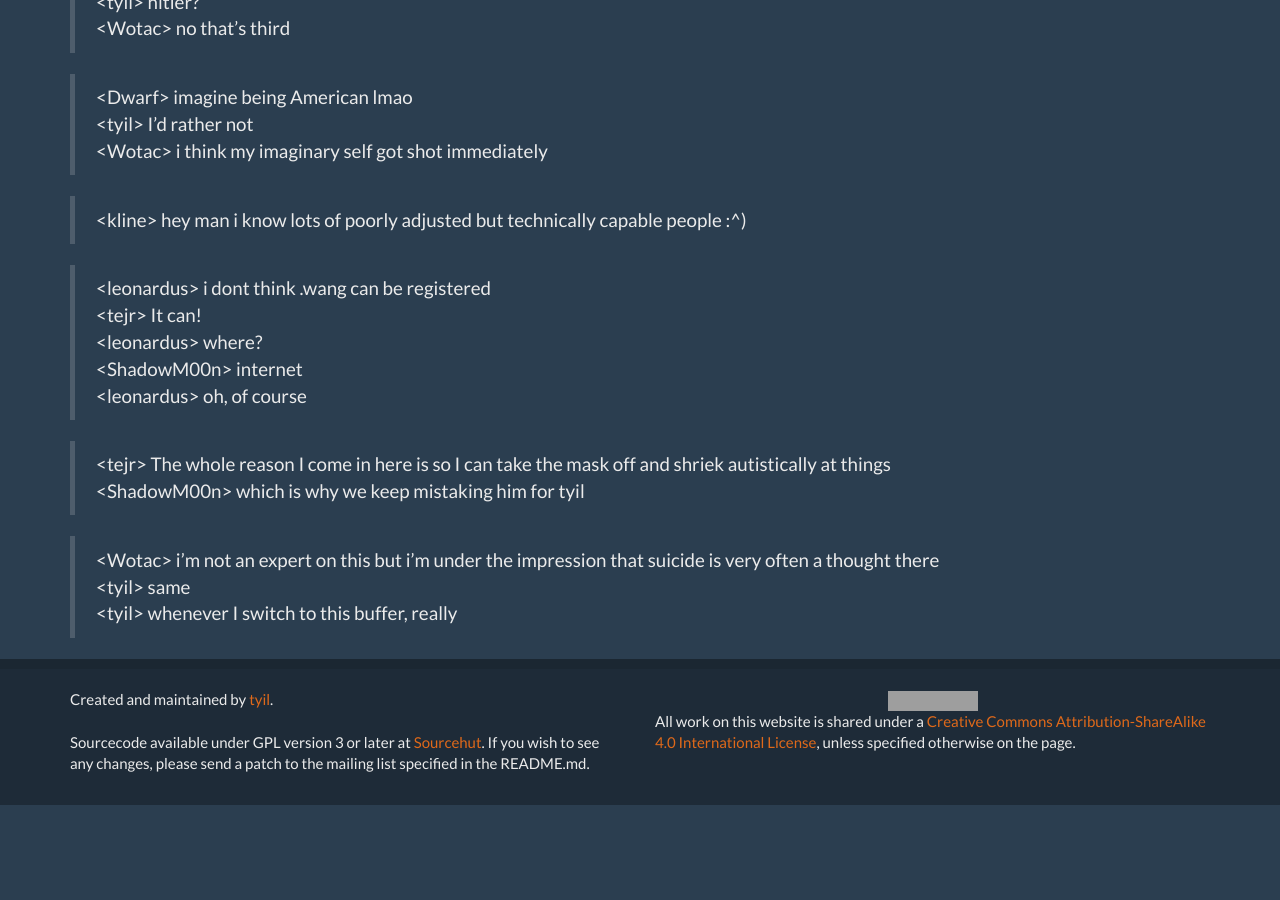
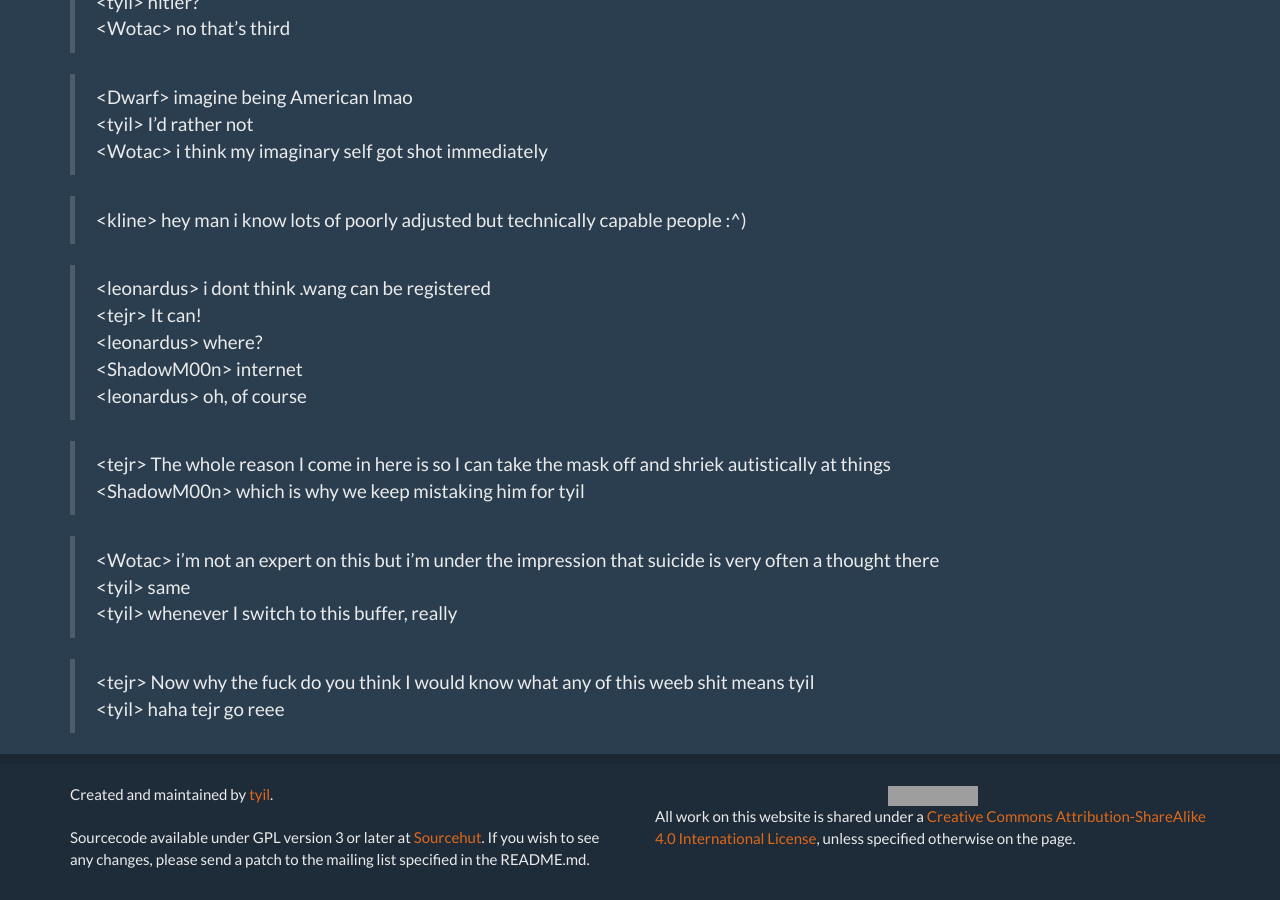
Before and after one commit to scriptkitties/fglt, a Jekyll site: the page built from irc.md, in a window 1280 px wide and 900 px high, scrolled down 1592 px. Built offline with Jekyll 4.4.1, drawn with Linux system fonts in a browser that asks for light colours; before the commit the page ends 2397 px from its top, so only the background shows below that; grey boxes are pictures that could not be loaded.

Commit message:
Add a quote from tejr and tyil about frustration

```diff
--- a/irc.md
+++ b/irc.md
@@ -80,3 +80,6 @@ connect to the IRC network.
 > &lt;Wotac&gt; i'm not an expert on this but i'm under the impression that suicide is very often a thought there
 > &lt;tyil&gt; same
 > &lt;tyil&gt; whenever I switch to this buffer, really
+
+> &lt;tejr&gt; Now why the fuck do you think I would know what any of this weeb shit means tyil
+> &lt;tyil&gt; haha tejr go reee
```
